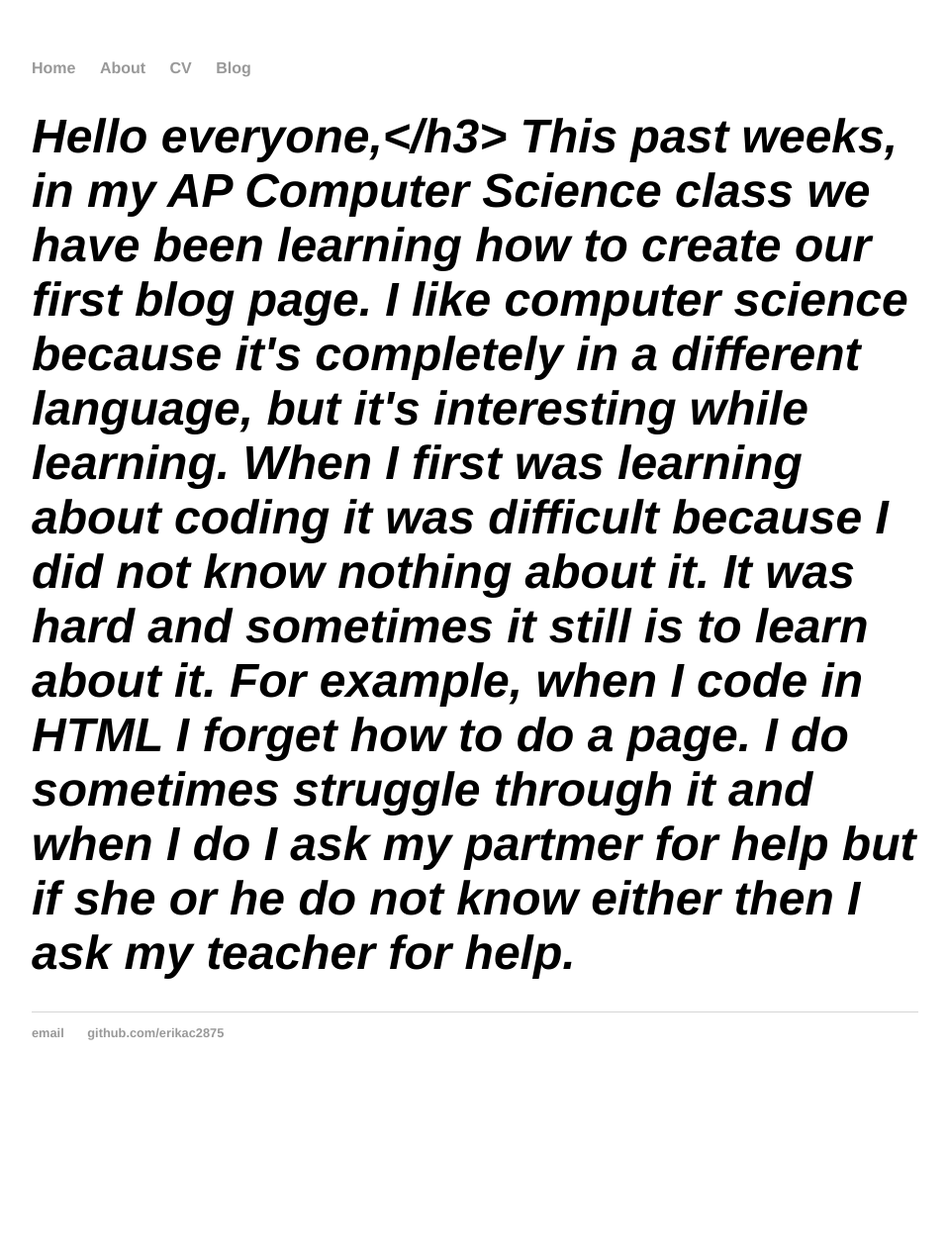
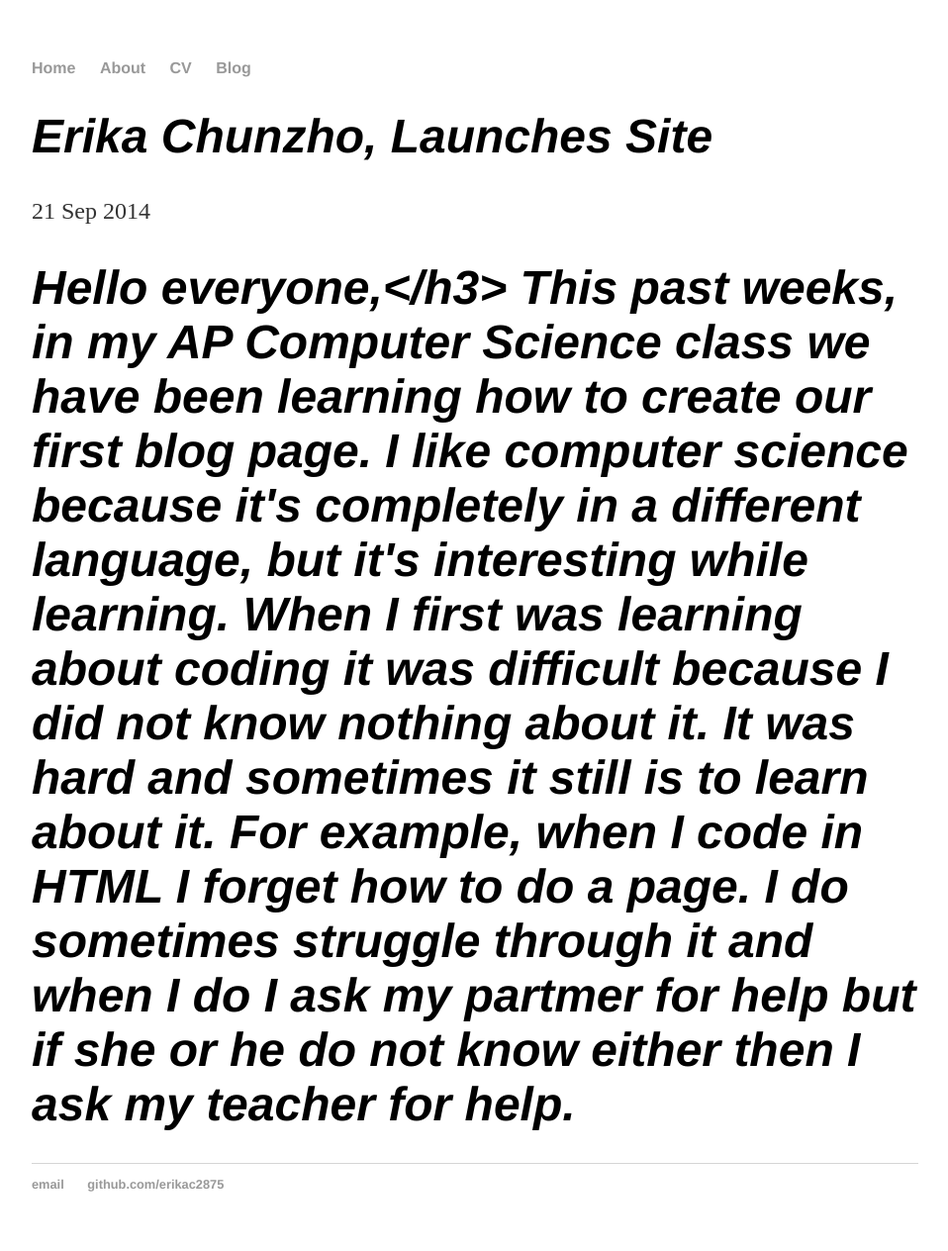
Before and after one commit to erikac2875/erikac2875.github.io, a Jekyll site: the page built from post/2018-9-21-erika-chunzho-site-launched.md, in a window 1280 px wide. Shown: the whole page at 99% size, without its empty margins (160-1118 px from the left). Built offline with Jekyll 4.4.1, drawn with Linux system fonts in a browser that asks for light colours; our own code applies the rules of GitHub Pages for plain Markdown files; before the commit the page ends 1111 px from its top, so only the background shows below that.

Commit message:
Update 2018-9-21-erika-chunzho-site-launched.md

```diff
--- a/post/2018-9-21-erika-chunzho-site-launched.md
+++ b/post/2018-9-21-erika-chunzho-site-launched.md
@@ -1,3 +1,9 @@
- <h1>Hello everyone,</h3>
+---
+layout: post
+title: "Erika Chunzho, Launches Site"
+date: 2014-09-21
+---
+
+<h1>Hello everyone,</h3>
  This past weeks, in my AP Computer Science class we have been learning how to create our first blog page. I like computer science because it's completely in a different language, but it's interesting while learning.
  When I first was learning about coding it was difficult because I did not know nothing about it. It was hard and sometimes it still is to learn about it. For example, when I code in HTML I forget how to do a page. I do sometimes struggle through it and when I do I ask my partmer for help but if she or he do not know either then I ask my teacher for help.
```
